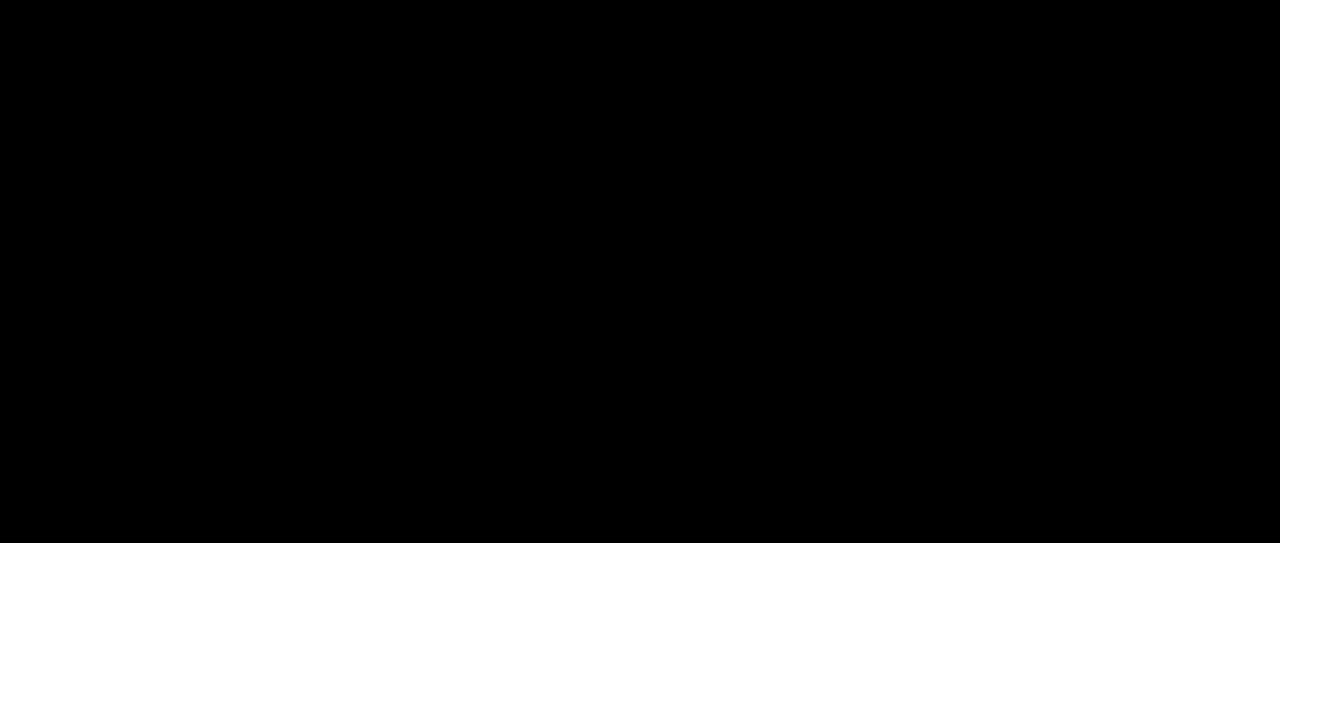
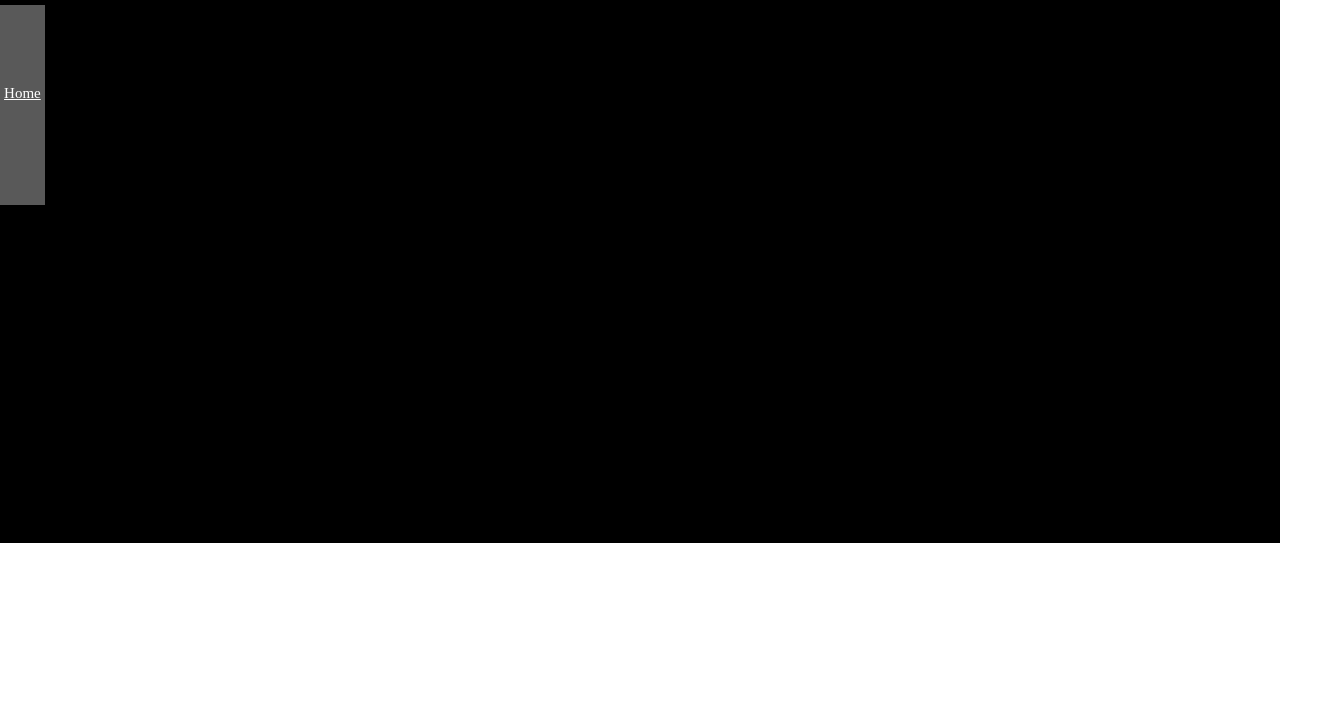
Before and after one commit to AdamLangevin/MirrorProject, a plain HTML site: page views/reminders.html in a window 1280 px wide. Shown: the part 257-960 px from the top of the page, 1318 px wide, since content can reach past the window. After the commit the page ends 808 px from the top, so only its background shows below. Drawn offline with Linux system fonts and the light colour scheme; files that its build step writes are made by us from their sources; files whose address does not match are found by name.

Commit message:
added home button, styles, and format for text

```diff
--- a/views/layouts/home.css
+++ b/views/layouts/home.css
@@ -50,7 +50,7 @@ body {
   text-align: center;
   display: inline-block;
   font-size: 15px;
-  height: 10%;
+  height: 10vh;
   width: 3.5vw;
 }
 #mid-block{
--- a/views/layouts/news.css
+++ b/views/layouts/news.css
@@ -61,7 +61,7 @@ body {
   text-align: center;
   display: inline-block;
   font-size: 15px;
-  height: 10%;
+  height: 10vh;
   width: 3.5vw;
 }
 #conct-error{
--- a/views/layouts/notes.css
+++ b/views/layouts/notes.css
@@ -13,16 +13,54 @@ body {
 #S3{
   height: 100vh;
   width: 100vw;
+  display: block;
+}
+#authorize-button{
+  height: 20px;
+  width: 50px;
+  color:  white;
+}
+#main-container{
+  height: 75vh;
+  width: 80vw;
+  padding-top: 20vh;
   display: flex;
 }
-#main-container{
-  height: 100vh;
-  width: 100vw;
-  padding-top: 20vh;
-  padding-left: 5vw;
+#button-container{
+  width: 5vw;
+  height: 50vh;
+  padding-right: 10vw;
+  padding-top:10.5vh;
+}
+#scroll-button-container{
+  height: 30vh;
+}
+#left-button{
+  height: 30vh;
+}
+#home-btn{
+  background-color: #595959;
+  border: none;
+  color: white;
+  padding-top: 80px;
+  text-align: center;
+  display: inline-block;
+  font-size: 15px;
+  height: 15vh;
+  width: 3.5vw;
+}
+#mian-notes-container{
+  height: auto;
+  width:  auto;
 }
 #notes{
   color: white;
-  height: 80vh;
-  width: 95vw;
+  height: 75vh;
+  width: 80vw;
 }
+#event-headline{
+  font-size: 30px;
+}
+#events{
+  font-size: 25px;
+}
--- a/views/reminders.html
+++ b/views/reminders.html
@@ -11,9 +11,16 @@
     <section id ="S3" class = "reminders-panel">
       <a href="#" id="authorize-button" onclick="handleAuthClick();">Login</a>
       <div id="main-container" class = "reminders-panel-continer">
+        <div id="button-container">
+          <div id="scroll-button-container">
+            <div id="left-button">
+              <a class="button" id="home-btn" href="/home">Home</a>
+            </div>
+          </div>
+        </div>
         <div id="main-notes-container">
           <div id="notes">
-            <p>Google Calendar API</p>
+            <p id="event-headline">Google Calendar API</p>
             <ul id="events"></ul>
           </div>
           <script type="text/javascript" src="views/js/notes.js"></script>
```
